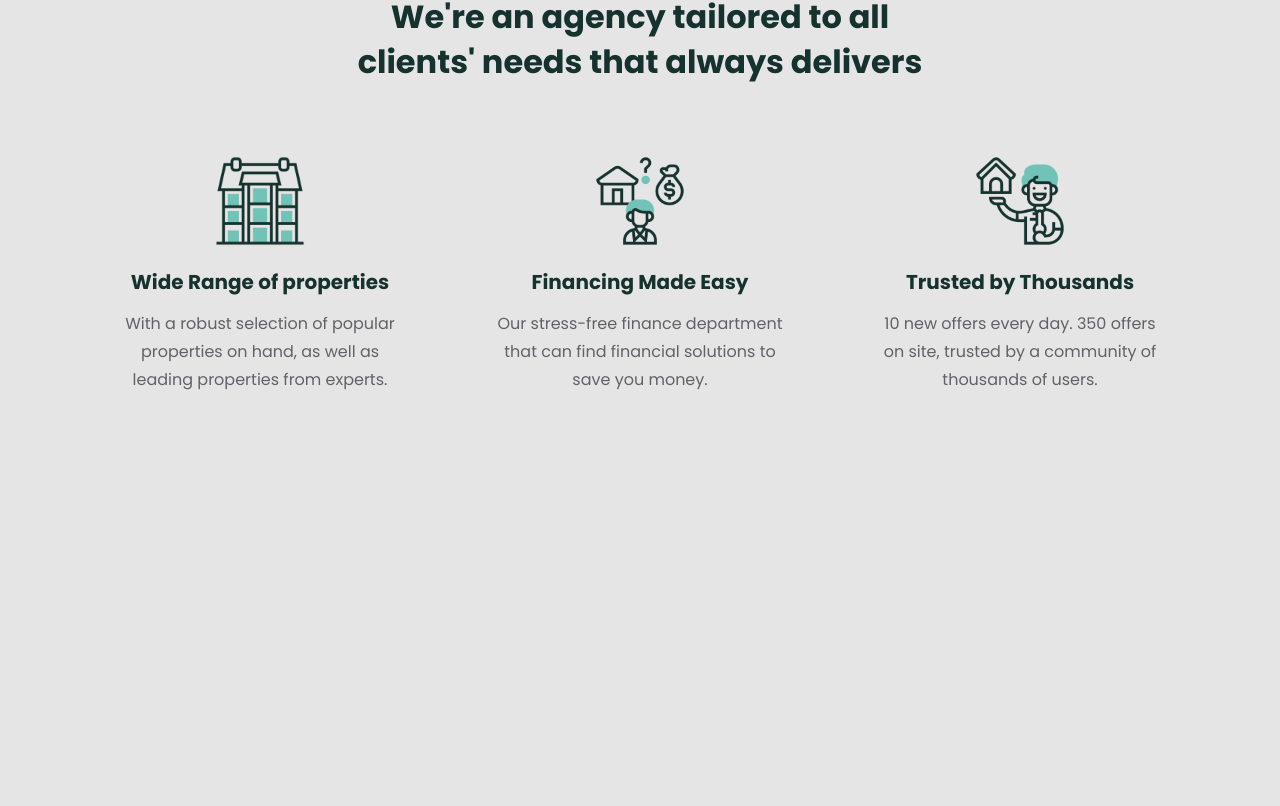
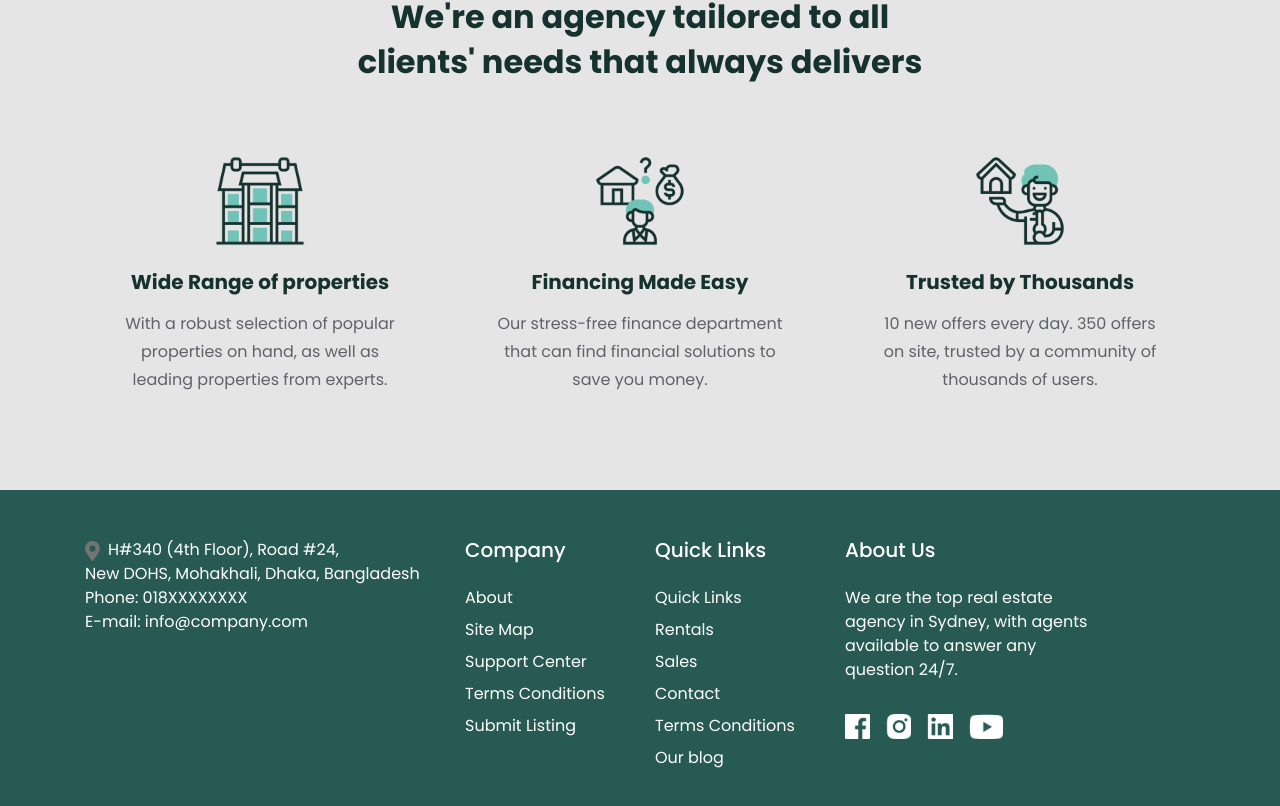
Before and after one commit to Arafat447/apartment-hunt, a React (Create React App) app: page / in a window 1280 px wide. Shown: the part 865-1671 px from the top of the page. Before the commit the page ends 1355 px from the top, so only its background shows below. Built offline with nearby package versions, Linux system fonts and the light colour scheme; no server answers.

Commit message:
footer done

```diff
--- /dev/null
+++ b/src/components/Footer/Footer.js
@@ -0,0 +1,91 @@
+import React from 'react';
+import './Footer.scss'
+import location from '../../images/logos/location.png'
+import { Link } from 'react-router-dom';
+import fbIcon from '../../images/logos/fb-footer.png'
+import youtubeIcon from '../../images/logos/youtube.png'
+import linkedInIcon from '../../images/logos/linkedin.png'
+import instagramIcon from '../../images/logos/instagram.png'
+
+const Footer = () => {
+    return (
+        <div className='bg-footer'>
+            <div className='footer container py-5'>
+                <div className="row">
+                    <div className="col-md-4">
+                        <p className='text-white'>
+                            <img
+                                height='20px'
+                                className='mr-2'
+                                src={location}
+                                alt="" />
+                        H#340 (4th Floor), Road #24, <br />
+                        New DOHS, Mohakhali, Dhaka, Bangladesh <br />
+                        Phone: 018XXXXXXXX <br />
+                        E-mail: info@company.com <br />
+                        </p>
+                    </div>
+                    <div className="col-md-2 d-flex flex-column">
+                        <h5 className='text-white mb-4'>Company</h5>
+                        <Link className='text-white mb-2'>About</Link>
+                        <Link className='text-white mb-2'>Site Map</Link>
+                        <Link className='text-white mb-2'>Support Center</Link>
+                        <Link className='text-white mb-2'>Terms Conditions</Link>
+                        <Link className='text-white mb-2'>Submit Listing</Link>
+                    </div>
+                    <div className="col-md-2 d-flex flex-column">
+                        <h5 className='text-white mb-4'>Quick Links</h5>
+                        <Link className='text-white mb-2'>Quick Links</Link>
+                        <Link className='text-white mb-2'>Rentals</Link>
+                        <Link className='text-white mb-2'>Sales</Link>
+                        <Link className='text-white mb-2'>Contact</Link>
+                        <Link className='text-white mb-2'>Terms Conditions</Link>
+                        <Link className='text-white mb-2'>Our blog</Link>
+                    </div>
+                    <div className="col-md-3 d-flex flex-column">
+                        <h5 className='text-white mb-4'>About Us</h5>
+                        <p className='mb-3 text-white mb-4 pb-2'>
+                            We are the top real estate <br />
+                        agency in Sydney, with agents <br />
+                        available to answer any <br />
+                        question 24/7.
+                        </p>
+                        <div className="d-flex flex-row">
+                            <Link>
+                                <img
+                                    height='25px'
+                                    className='mr-3'
+                                    src={fbIcon}
+                                    alt="fb-icon" />
+                            </Link>
+                            <Link>
+                                <img
+                                    height='25px'
+                                    className='mr-3'
+                                    src={instagramIcon}
+                                    alt="instagram-icon" />
+                            </Link>
+                            <Link>
+                                <img
+                                    height='25px'
+                                    className='mr-3'
+                                    src={linkedInIcon}
+                                    alt="linkedIn-icon" />
+                            </Link>
+                            <Link>
+                                <img
+                                    height='25px'
+                                    className='mr-3'
+                                    src={youtubeIcon}
+                                    alt="youtube-icon" />
+                            </Link>
+                        </div>
+                    </div>
+                </div>
+            </div>
+        </div>
+
+    );
+};
+
+export default Footer;
--- /dev/null
+++ b/src/components/Footer/Footer.scss
@@ -0,0 +1,5 @@
+@import '../../styles/variables';
+
+.bg-footer{
+    background-color: $bg-footer;
+}
--- a/src/pages/Home.js
+++ b/src/pages/Home.js
@@ -1,4 +1,5 @@
 import React from 'react';
+import Footer from '../components/Footer/Footer';
 import Header from '../components/Header/Header';
 import HomeBanner from '../components/HomeBanner/HomeBanner';
 import HouseList from '../components/HouseList/HouseList';
@@ -14,6 +15,7 @@
           <HomeBanner />
           <HouseList />
           <Service />
+          <Footer />
         </>
     );
 };
--- a/src/styles/_variables.scss
+++ b/src/styles/_variables.scss
@@ -1,7 +1,8 @@
-$bg: #E5E5E5;;
+$bg: #E5E5E5;
 $font1: 'Poppins', sans-serif;
 $font2: 'Montserrat', sans-serif;
 $btn-primary-color: #275A53;
 $hover-color: white;
 $text-color: #16322E;
 $p-color: #606268;
+$bg-footer: #275A53;
```
